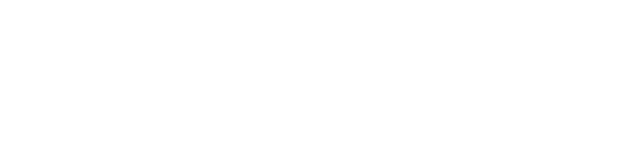
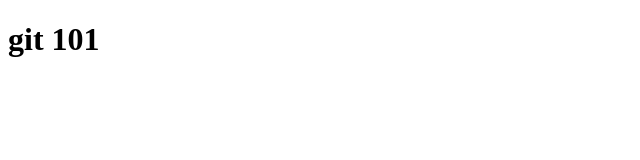
Before and after one commit to AzharyusufA/GIT---2104, a plain HTML site: page index.html in a window 1280 px wide. Shown: the whole page, without its empty margins (0-640 px from the left). Drawn offline with Linux system fonts and the light colour scheme.

Commit message:
get started on it 1

```diff
--- a/index.html
+++ b/index.html
@@ -6,5 +6,6 @@
     <meta name="viewport" content="width=device-width, initial-scale=1.0" />
     <title>Git Tutorial</title>
   </head>
+  <h1>git 101</h1>
   <body></body>
 </html>
```
